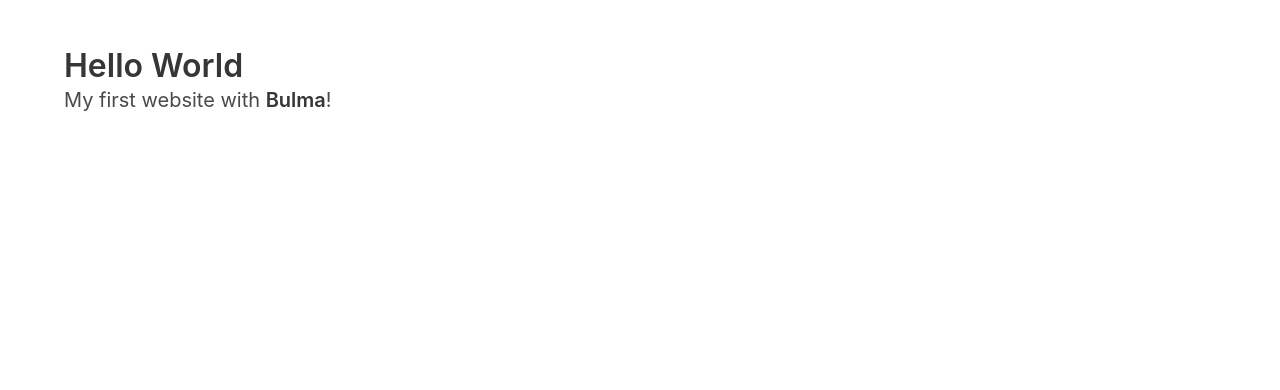
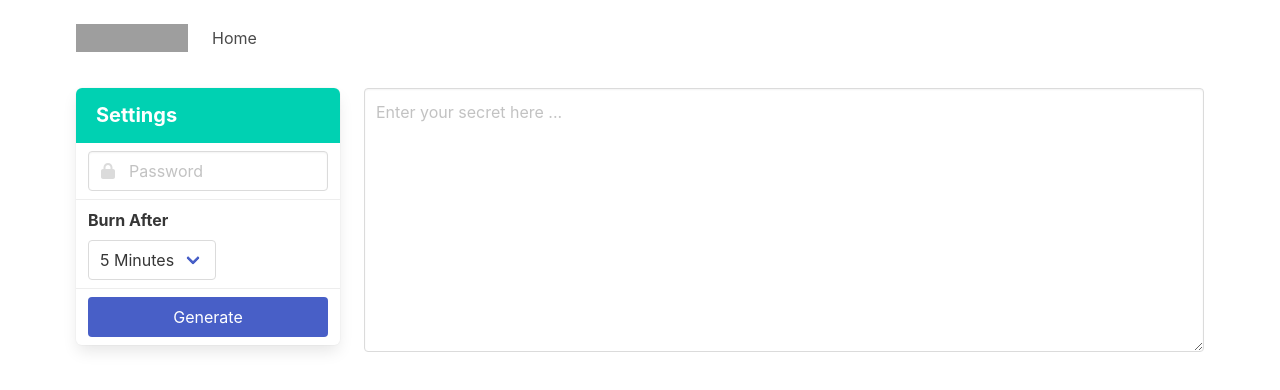
Before and after one commit to hakro/wispr, a website built with Vite: page index.html in a window 1280 px wide. Built offline with nearby package versions, Linux system fonts and the light colour scheme; grey boxes are pictures that could not be loaded.

Commit message:
basic UI

```diff
--- a/index.html
+++ b/index.html
@@ -3,22 +3,89 @@
     <head>
         <meta charset="utf-8" />
         <meta name="viewport" content="width=device-width, initial-scale=1" />
-        <title>Wispr</title>
+        <title>Wispr!</title>
         <link
             rel="stylesheet"
             href="https://cdn.jsdelivr.net/npm/bulma@0.9.4/css/bulma.min.css"
         />
+        <script defer src="./main.js" type="module"></script>
+        <script
+            defer
+            src="https://cdnjs.cloudflare.com/ajax/libs/font-awesome/6.1.1/js/all.min.js"
+        ></script>
     </head>
     <body>
-        <div id="app"></div>
-        <section class="section">
-            <div class="container">
-                <h1 class="title">Hello World</h1>
-                <p class="subtitle">
-                    My first website with <strong>Bulma</strong>!
-                </p>
+        <div class="container p-3">
+            <nav
+                class="navbar mb-5"
+                role="navigation"
+                aria-label="main navigation"
+            >
+                <div class="navbar-brand">
+                    <a class="navbar-item" href="https://bulma.io">
+                        <img
+                            src="https://bulma.io/images/bulma-logo.png"
+                            width="112"
+                            height="28"
+                        />
+                    </a>
+                </div>
+                <div class="navbar-menu">
+                    <div class="navbar-start">
+                        <a class="navbar-item"> Home </a>
+                    </div>
+                </div>
+            </nav>
+            <div class="columns">
+                <div class="column is-3">
+                    <nav class="panel is-primary">
+                        <p class="panel-heading">Settings</p>
+                        <div class="panel-block">
+                            <div class="field">
+                                <p class="control has-icons-left">
+                                    <input
+                                        class="input"
+                                        type="text"
+                                        placeholder="Password"
+                                    />
+                                    <span class="icon is-small is-left">
+                                        <i class="fas fa-lock"></i>
+                                    </span>
+                                </p>
+                            </div>
+                        </div>
+                        <div class="panel-block">
+                            <div class="field">
+                                <div class="control is-expanded">
+                                    <label class="label">Burn After</label>
+                                    <div class="select is-fullwidth">
+                                        <select>
+                                            <option value="5m">
+                                                5 Minutes
+                                            </option>
+                                            <option value="1h">1 Hour</option>
+                                            <option value="1d">1 Day</option>
+                                            <option value="1w">1 Week</option>
+                                        </select>
+                                    </div>
+                                </div>
+                            </div>
+                        </div>
+                        <div class="panel-block">
+                            <button class="button is-fullwidth is-link">
+                                Generate
+                            </button>
+                        </div>
+                    </nav>
+                </div>
+                <div class="column">
+                    <textarea
+                        class="textarea"
+                        placeholder="Enter your secret here ..."
+                        rows="10"
+                    ></textarea>
+                </div>
             </div>
-        </section>
-        <script src="./main.js"></script>
+        </div>
     </body>
 </html>
--- a/package.json
+++ b/package.json
@@ -7,7 +7,7 @@
         "dev": "vite --host --port 7000",
         "build": "vite build",
         "preview": "vite preview",
-		"prettier": "prettier --write **/*.js **/*.css **/*.html"
+        "prettier": "prettier --write **/*.js **/*.json **/*.html"
     },
     "devDependencies": {
         "prettier": "2.7.1",
```
